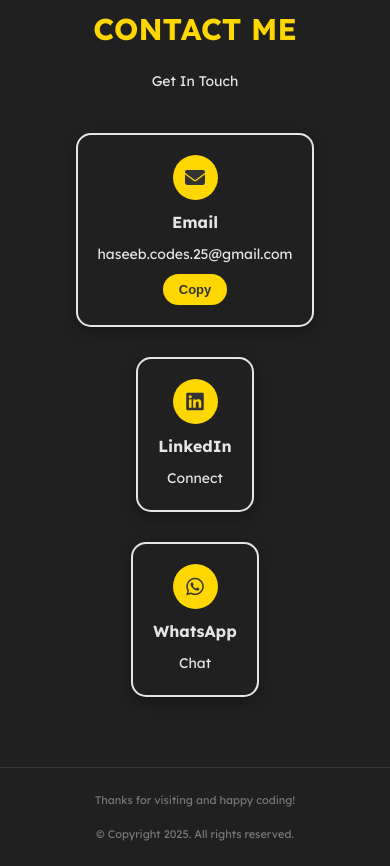
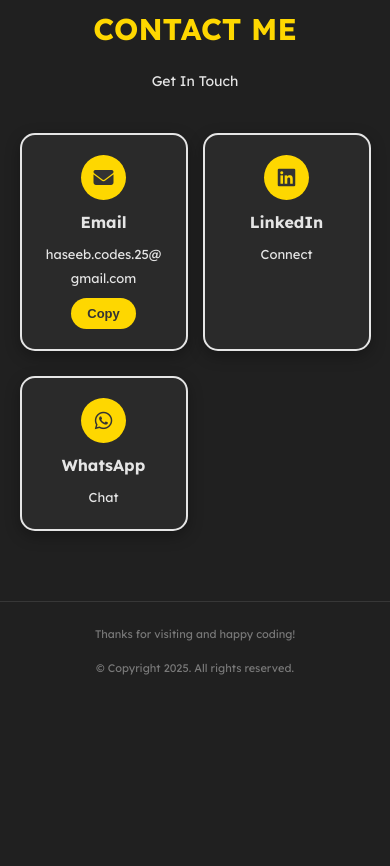
Before and after one commit to HaseebAli3/my-portfolio, a plain HTML site: page index.html in a window 390 px wide. Shown: the part 4820-5686 px from the top of the page. After the commit the page ends 5520 px from the top, so only its background shows below. Drawn offline with nearby package versions, Linux system fonts and the light colour scheme; a script that the page names is missing.

Commit message:
Div overflow:In mobile interface gmail div is oveflowing make it correct

```diff
--- a/styles.css
+++ b/styles.css
@@ -262,6 +262,10 @@ body {
     flex: 0 0 50%;
     max-width: 50%;
     margin-top: 30px;
+}
+
+.education-content .row .internship {
+    margin-left: 20px;
 }
 
 .education-content h3.title {
@@ -742,6 +746,7 @@ body {
         flex-basis: 100%;
         max-width: 100%;
         margin-top: 20px;
+        margin-left: 0;
     }
 
     .education-content h3.title {
@@ -829,17 +834,18 @@ body {
     }
 
     .contact-info {
-        flex-direction: column;
-        align-items: center;
-        gap: 20px;
+        display: grid;
+        grid-template-columns: repeat(auto-fit, minmax(150px, 1fr));
+        gap: 15px;
+        max-width: 100%;
     }
 
     .contact-item {
         flex-basis: 100%;
-        max-width: 320px;
         padding: 20px;
         border-radius: 15px;
         box-shadow: 0 5px 15px rgba(0, 0, 0, 0.3);
+        background-color: #2a2a2a;
     }
 
     .contact-item h4 {
@@ -847,7 +853,8 @@ body {
     }
 
     .contact-item p {
-        font-size: 14px;
+        font-size: 13px;
+        overflow-wrap: break-word;
     }
 
     .contact-item button {
```
